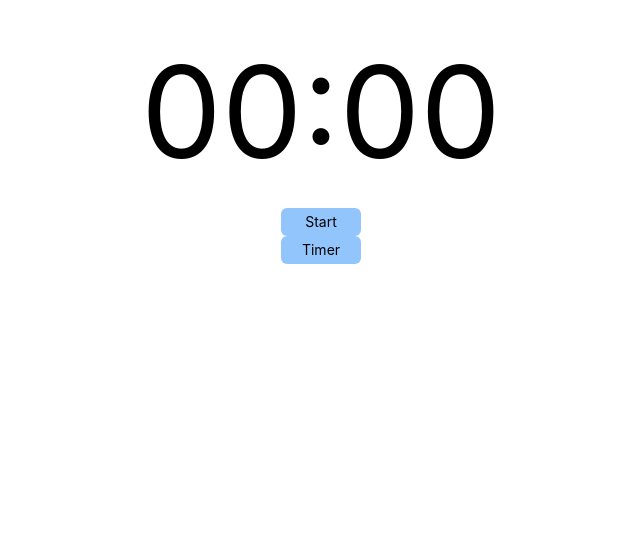
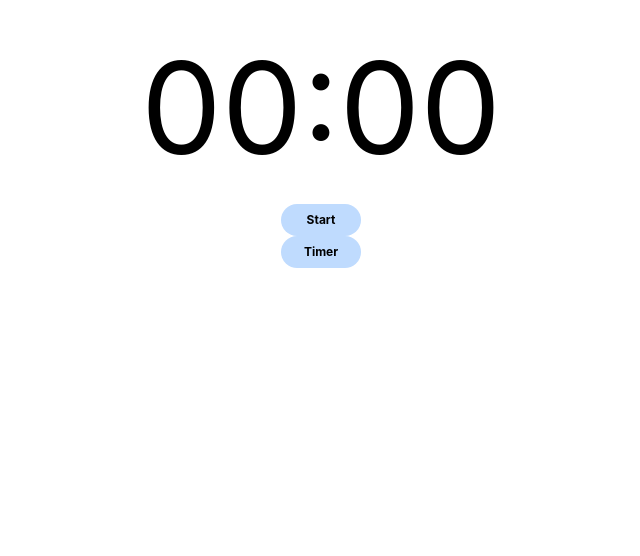
Before and after one commit to CipherSpell/timetracker, a Next.js app in the folder landing/: page / in a window 1280 px wide. Shown: the part 244-800 px from the top of the page, without its empty margins (319-959 px from the left). Built offline with nearby package versions, Linux system fonts and the light colour scheme.

Commit message:
feat(landing): button component

```diff
--- a/landing/src/components/timetracker/Stopwatch.tsx
+++ b/landing/src/components/timetracker/Stopwatch.tsx
@@ -1,6 +1,7 @@
 'use client'
 
 import React, { useState, useEffect, useRef } from 'react'
+import { Button } from '../ui/Button'
 
 interface StopwatchProps {
   sendActiveComponent: (data: string) => void
@@ -46,22 +47,15 @@
     <div className='flex flex-col min-h-screen justify-center items-center'>
       <div className='text-9xl mb-8'>{formatTime(time)}</div>
       <div className='w-20'>
-        <button
-          className={
-            started
-              ? 'bg-red-300 rounded-md w-full text-sm py-1'
-              : 'bg-blue-300 rounded-md w-full text-sm py-1'
-          }
+        <Button
+          variant={!started ? 'primary' : ''}
           onClick={() => handleStart()}
         >
           {started ? 'Pause' : 'Start'}
-        </button>
-        <button
-          className='bg-blue-300 rounded-md w-full text-sm py-1'
-          onClick={sendData}
-        >
+        </Button>
+        <Button variant='primary' onClick={sendData}>
           Timer
-        </button>
+        </Button>
       </div>
     </div>
   )
--- a/landing/src/components/timetracker/Timer.tsx
+++ b/landing/src/components/timetracker/Timer.tsx
@@ -1,6 +1,7 @@
 'use client'
 
 import { useEffect, useState } from 'react'
+import { Button } from '../ui/Button'
 
 interface TimerProps {
   sendActiveComponent: (data: string) => void
@@ -45,22 +46,15 @@
     <div className='flex flex-col min-h-screen justify-center items-center'>
       <div className='text-9xl mb-8'>{formatTime(time)}</div>
       <div className='w-20'>
-        <button
-          className={
-            started
-              ? 'bg-red-300 rounded-md w-full text-sm py-1'
-              : 'bg-blue-300 rounded-md w-full text-sm py-1'
-          }
+        <Button
+          variant={!started ? 'primary' : ''}
           onClick={() => handleStart()}
         >
           {started ? 'Pause' : 'Start'}
-        </button>
-        <button
-          className='bg-blue-300 rounded-md w-full text-sm py-1'
-          onClick={sendData}
-        >
+        </Button>
+        <Button variant='primary' onClick={sendData}>
           Stopwatch
-        </button>
+        </Button>
       </div>
     </div>
   )
--- /dev/null
+++ b/landing/src/components/ui/Button.tsx
@@ -0,0 +1,31 @@
+import { MouseEventHandler, ReactNode } from 'react'
+
+interface ButtonProps {
+  children: ReactNode
+  variant?: string
+  type?: 'button' | 'submit'
+  onClick?: MouseEventHandler<HTMLElement>
+}
+
+//TODO: Revisit the styling
+
+export const Button: React.FC<ButtonProps> = ({
+  children,
+  variant,
+  type,
+  onClick,
+}) => {
+  return (
+    <button
+      className={
+        variant === 'primary'
+          ? 'rounded-full bg-blue-200 w-full py-2 text-xs hover:bg-blue-300 font-bold text-black'
+          : 'rounded-full bg-red-300 w-full py-2 text-xs hover:bg-red-500 font-bold text-black'
+      }
+      type={type}
+      onClick={onClick}
+    >
+      {children}
+    </button>
+  )
+}
```
